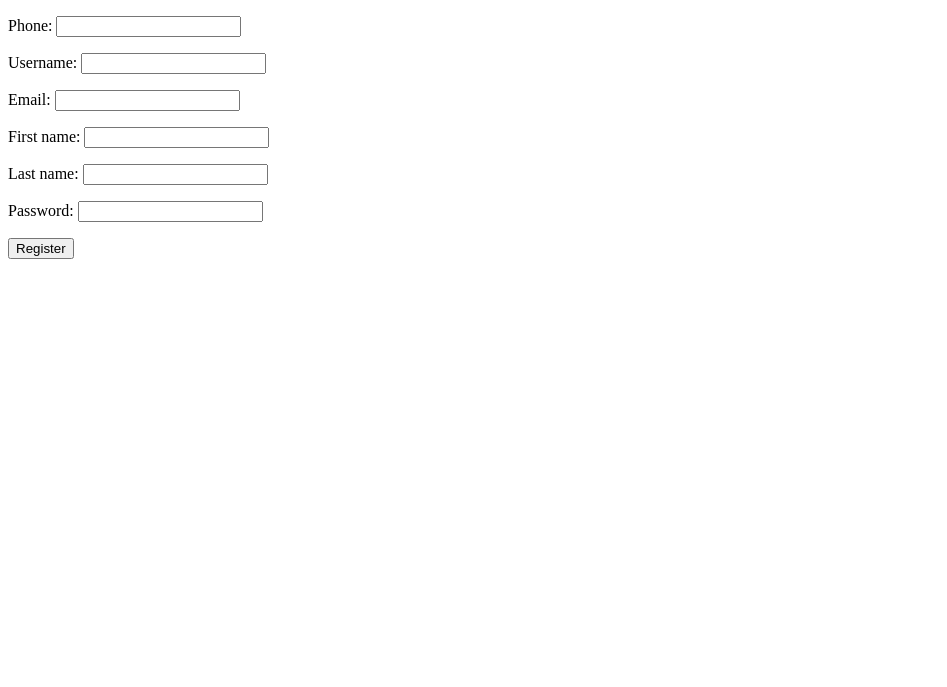
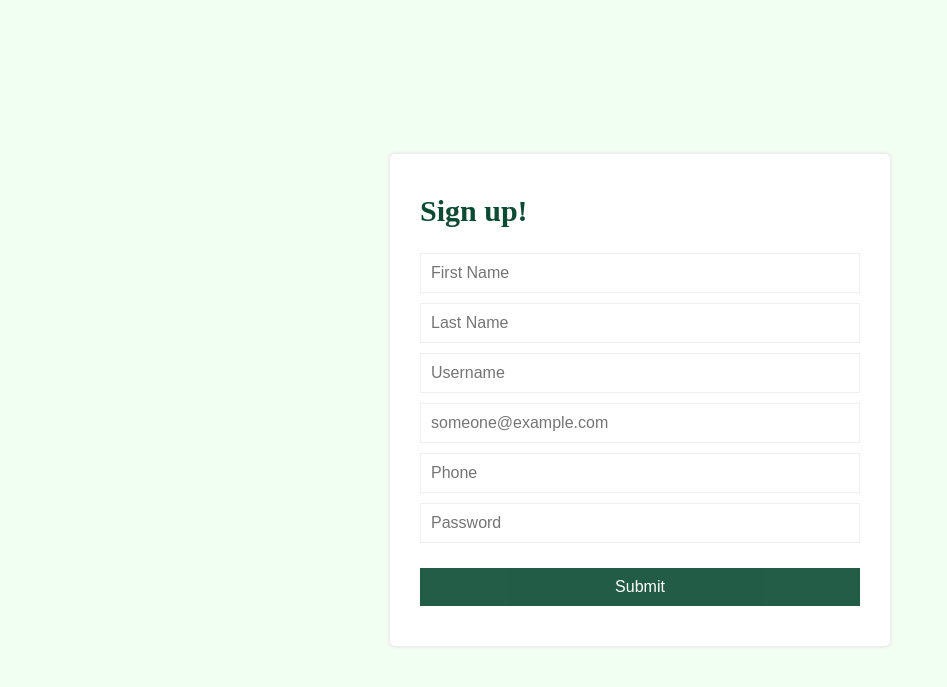
Before and after one commit to samyakjain101/django-phone-auth, a Django app: page /accounts/register/ in a window 1280 px wide. Shown: the top 687 px of the page, without its empty margins (0-947 px from the left). Run offline with Django 3.2, Linux system fonts and the light colour scheme.

Commit message:
style: improve register.html and add css

```diff
--- /dev/null
+++ b/phone_auth/static/css/style.css
@@ -0,0 +1,76 @@
+
+*,
+*::after,
+*::before {
+  margin: 0;
+  padding: 0;
+  -webkit-box-sizing: inherit;
+          box-sizing: inherit;
+}
+
+html {
+  font-size: 62.5%;
+}
+
+body {
+  margin: 0;
+  padding: 0;
+  -webkit-box-sizing: border-box;
+          box-sizing: border-box;
+  background-color: #f0fff0;
+}
+
+.phoneauthform {
+  padding: 2rem 3rem;
+  max-width: 500px;
+  width: 100%;
+  -webkit-box-shadow: 0px 0px 2px 2px #eee;
+          box-shadow: 0px 0px 2px 2px #eee;
+  background-color: #fff;
+  border-radius: 5px;
+  position: absolute;
+  top: 50%;
+  left: 50%;
+  -webkit-transform: translate(-50%, -50%);
+          transform: translate(-50%, -50%);
+}
+
+.phoneauthform-title {
+  font-size: 3rem;
+  margin: 2rem 0;
+  color: #0c4b33;
+}
+
+.phoneauthform-content label {
+  display: block;
+  font-size: 1.6rem;
+  padding: 0.5rem 0;
+  letter-spacing: 1px;
+}
+
+.phoneauthform-content input {
+  padding: 1rem;
+  font-size: 1.6rem;
+  margin: 0.5rem 0;
+  width: 100%;
+  border: 1px solid #eee;
+}
+
+.phoneauthform-content button {
+  padding: 1rem;
+  width: 100%;
+  font-size: 1.6rem;
+  margin: 2rem 0;
+  outline: 0;
+  background-color: #0c4b33;
+  opacity: 0.9;
+  color: #fff;
+  border: 0;
+  -webkit-transition: all 0.2s ease-in;
+  transition: all 0.2s ease-in;
+}
+
+.phoneauthform-content button:hover {
+  opacity: 1;
+}
+/*# sourceMappingURL=style.css.map */
--- a/phone_auth/templates/phone_auth/base.html
+++ b/phone_auth/templates/phone_auth/base.html
@@ -1,3 +1,4 @@
+{% load static %}
 <!DOCTYPE html>
 <html lang="en">
 <head>
@@ -9,10 +10,12 @@
             Base Title
         {% endblock title_block  %}
     </title>
+
+    <link rel="stylesheet" href="{% static 'css/style.css' %}">
 </head>
 <body>
     {% block body_block  %}
-        Base body
+        <!-- Base body -->
     {% endblock body_block  %}
 </body>
 </html>
--- a/phone_auth/templates/phone_auth/register.html
+++ b/phone_auth/templates/phone_auth/register.html
@@ -1,13 +1,39 @@
 {% extends "phone_auth/base.html" %}
 
 {% block title_block %}
-    Document
+    Register
 {% endblock title_block %}
 
 {% block body_block %}
-    <form method="POST">
+    <!-- <form method="POST">
         {% csrf_token %}
         {{ form.as_p }}
         <input type="submit" value="Register">
-    </form>
+    </form> -->
+
+    <div class="phoneauthform">
+        <h3 class="phoneauthform-title">Sign up!</h3>
+        <form class="phoneauthform-content" method="POST">
+            {% csrf_token %}
+            <!-- <label for="firstname">First Name</label> -->
+            <input placeholder="First Name" name="first_name" type="text">
+
+            <!-- <label for="lastname">Last Name</label> -->
+            <input placeholder="Last Name" name="last_name" type="text">
+
+            <!-- <label for="username">Username</label> -->
+            <input placeholder="Username" name="username" type="text">
+
+            <!-- <label for="email">Email</label> -->
+            <input placeholder="someone@example.com" name="email" type="email">
+
+            <!-- <label for="phone">Phone</label> -->
+            <input placeholder="Phone" name="phone" type="tel">
+
+            <!-- <label for="password">Password</label> -->
+            <input placeholder="Password" name="password" type="password">
+
+            <button type="submit">Submit</button>
+        </form>
+    </div>
 {% endblock body_block %}
```
